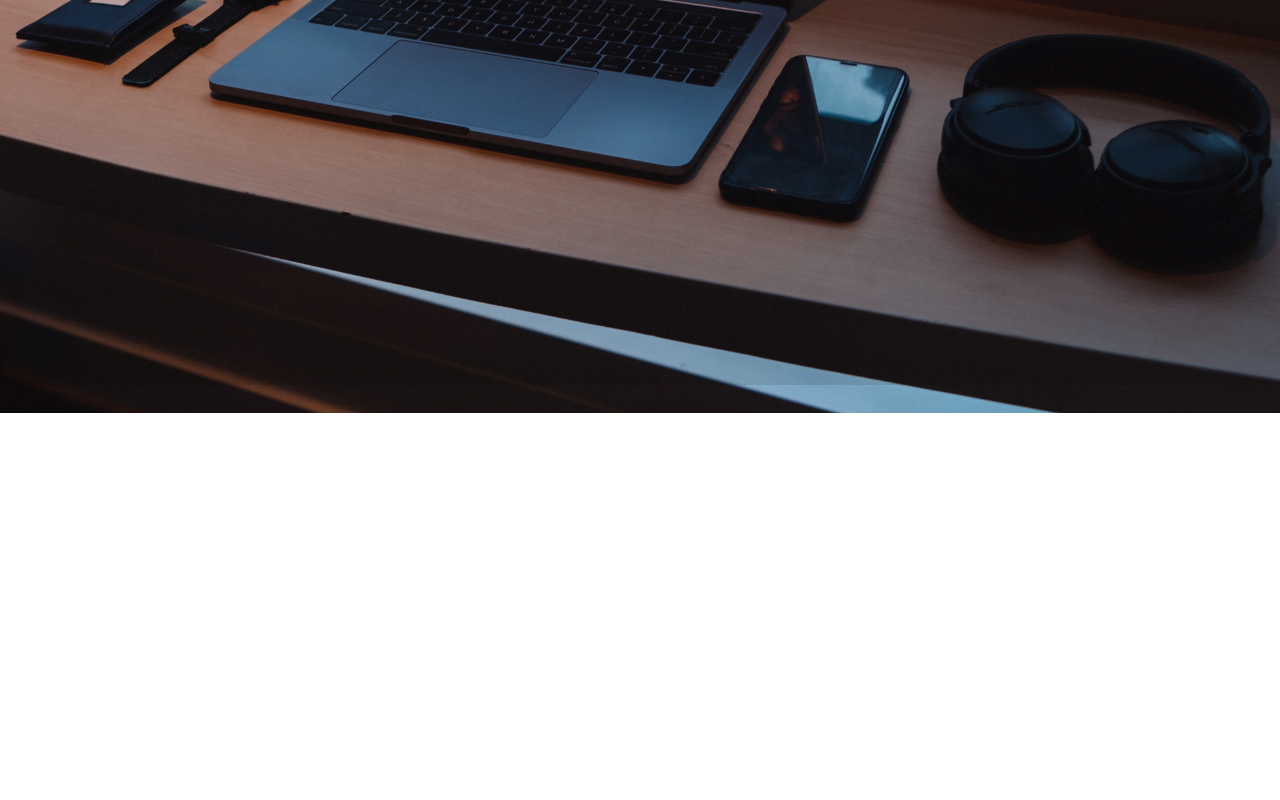
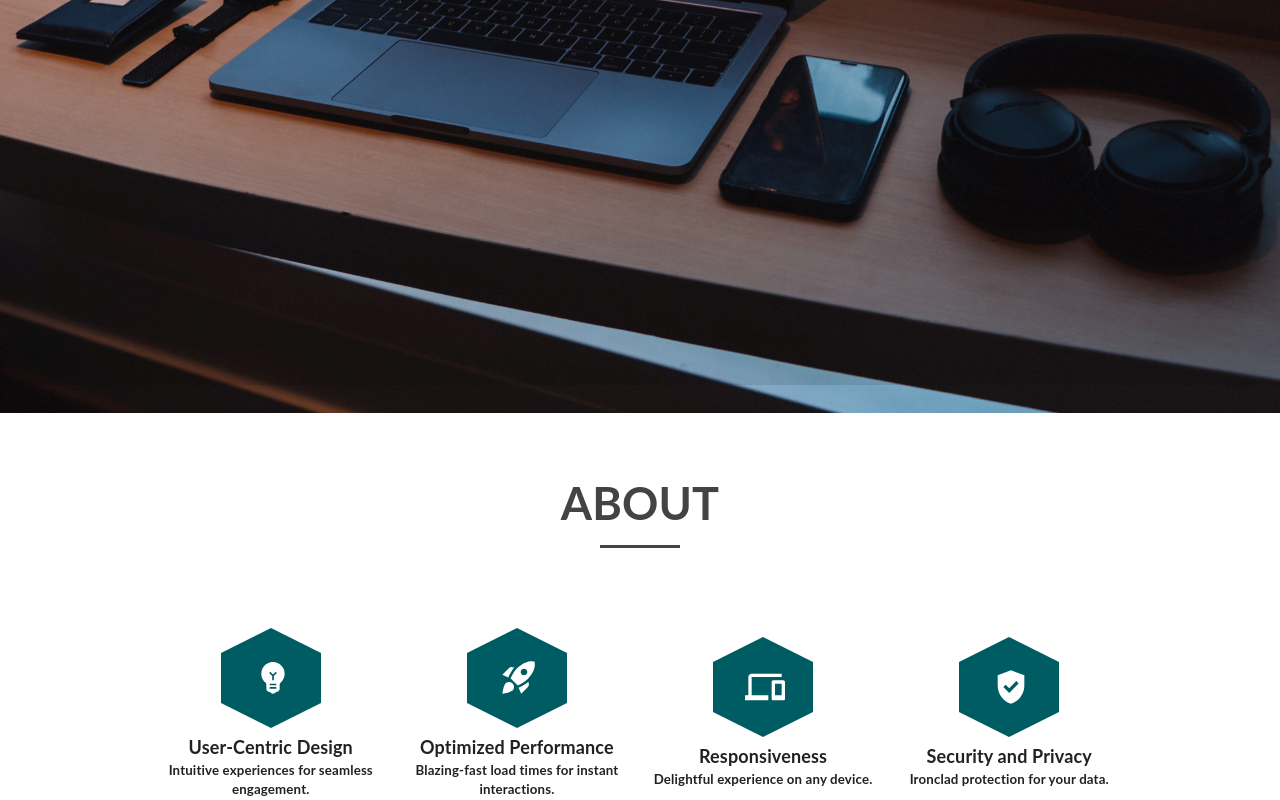
Before and after one commit to harsh6975/My-Protfolio, a React (Create React App) app: page / in a window 1280 px wide. Shown: the part 414-1214 px from the top of the page. Before the commit the page ends 833 px from the top, so only its background shows below. Built offline with nearby package versions, Linux system fonts and the light colour scheme.

Commit message:
Features added

```diff
--- a/src/App.js
+++ b/src/App.js
@@ -2,6 +2,7 @@ import "./App.css";
 import Hero from "./Component/Hero/Hero";
 import { BrowserRouter } from "react-router-dom";
 import Navbar from "./Component/Navbar/Navbar";
+import About from "./Component/About/About";
 
 function App() {
   return (
@@ -11,6 +12,9 @@ function App() {
         <section id="Hero">
           <Hero />
         </section>
+        <section id="About">
+          <About />
+        </section>
       </div>
     </BrowserRouter>
   );
--- /dev/null
+++ b/src/Component/About/About.js
@@ -0,0 +1,55 @@
+import React from "react";
+import Feature from "./Feature";
+import style from "./About.module.css";
+import EmojiObjectsIcon from "@mui/icons-material/EmojiObjects";
+import DevicesIcon from "@mui/icons-material/Devices";
+import RocketLaunchIcon from "@mui/icons-material/RocketLaunch";
+import GppGoodIcon from "@mui/icons-material/GppGood";
+import Animation from "../../utils/SideAnimation/Animation";
+
+const features = [
+  {
+    name: "User-Centric Design",
+    content: "Intuitive experiences for seamless engagement.",
+    icon: <EmojiObjectsIcon style={{ fontSize: "40px", color: "white" }} />,
+  },
+
+  {
+    name: "Optimized Performance",
+    content: "Blazing-fast load times for instant interactions.",
+    icon: <RocketLaunchIcon style={{ fontSize: "40px", color: "white" }} />,
+  },
+
+  {
+    name: "Responsiveness",
+    content: "Delightful experience on any device.",
+    icon: <DevicesIcon style={{ fontSize: "40px", color: "white" }} />,
+  },
+
+  {
+    name: "Security and Privacy",
+    content: "Ironclad protection for your data.",
+    icon: <GppGoodIcon style={{ fontSize: "40px", color: "white" }} />,
+  },
+];
+
+function About() {
+  return (
+    <div className={style.container}>
+      <Animation direction="left" duration="08">
+        <h1 className={style.about}>ABOUT</h1>
+      </Animation>
+      <Animation direction="left" duration="1">
+        <div className={style.underLine}></div>
+      </Animation>
+
+      <div className={style.feature}>
+        {features.map((feature, index) => {
+          return <Feature feature={feature} />;
+        })}
+      </div>
+    </div>
+  );
+}
+
+export default About;
--- /dev/null
+++ b/src/Component/About/About.module.css
@@ -0,0 +1,38 @@
+.container {
+  display: flex;
+  align-items: center;
+  flex-direction: column;
+  overflow-x: hidden;
+}
+
+.about {
+  font-size: 45px;
+  text-transform: capitalize;
+  margin-top: 80px;
+  position: relative;
+  color: rgb(68, 67, 67);
+  width: 100vh;
+  text-align: center;
+}
+
+.underLine {
+  text-align: center;
+  margin-top: -10px;
+  height: 20px;
+  width: 80px;
+  border-bottom: 3px solid rgb(68, 67, 67);
+  margin-bottom: 80px;
+}
+
+.feature {
+  display: flex;
+  align-items: center;
+  justify-content: center;
+  flex-wrap: wrap;
+}
+
+@media screen and (max-width: 768px) {
+  .feature {
+    width: 80%;
+  }
+}
--- /dev/null
+++ b/src/Component/About/Feature.js
@@ -0,0 +1,24 @@
+import React from "react";
+import style from "./Feature.module.css";
+function Feature({ feature }) {
+  return (
+    <div className={style.container}>
+      <div className={style.hexacontainer}>
+        <svg
+          className={style.hexagon}
+          xmlns="http://www.w3.org/2000/svg"
+          viewBox="0 0 100 100"
+        >
+          <polygon points="50,0 100,25 100,75 50,100 0,75 0,25">
+            <foreignObject x="20" y="20" width="60" height="60"></foreignObject>
+          </polygon>
+        </svg>
+        <div className={style.icon}> {feature.icon}</div>
+      </div>
+      <h2>{feature.name}</h2>
+      <h5>{feature.content} </h5>
+    </div>
+  );
+}
+
+export default Feature;
--- /dev/null
+++ b/src/Component/About/Feature.module.css
@@ -0,0 +1,66 @@
+.container {
+  display: flex;
+  align-items: center;
+  justify-content: center;
+  flex-direction: column;
+  flex: 1;
+}
+
+.hexacontainer {
+  position: relative;
+}
+
+.hexagon {
+  width: 100px;
+  height: 100px;
+  position: relative;
+  cursor: pointer;
+}
+
+.hexagon polygon {
+  fill: #005c63;
+  stroke: #00b2ac;
+  stroke-width: 5;
+  stroke-dasharray: 400;
+  stroke-dashoffset: 400;
+  transition: stroke-dashoffset 3s linear;
+}
+
+.hexagon:hover polygon {
+  stroke-dashoffset: 0;
+}
+
+.icon {
+  position: absolute;
+  left: 32%;
+  top: 28%;
+}
+
+.container h2 {
+  font-size: 18px;
+}
+
+.container h5 {
+  text-align: center;
+}
+
+@media screen and (max-width: 1000px) {
+  .hexagon {
+    width: 100px;
+    height: 100px;
+  }
+  .container h2 {
+    font-size: 16px;
+  }
+
+  .container h5 {
+    font-size: 12px;
+  }
+}
+
+@media screen and (max-width: 768px) {
+  .container {
+    min-width: 190px;
+    margin: 10px;
+  }
+}
```
